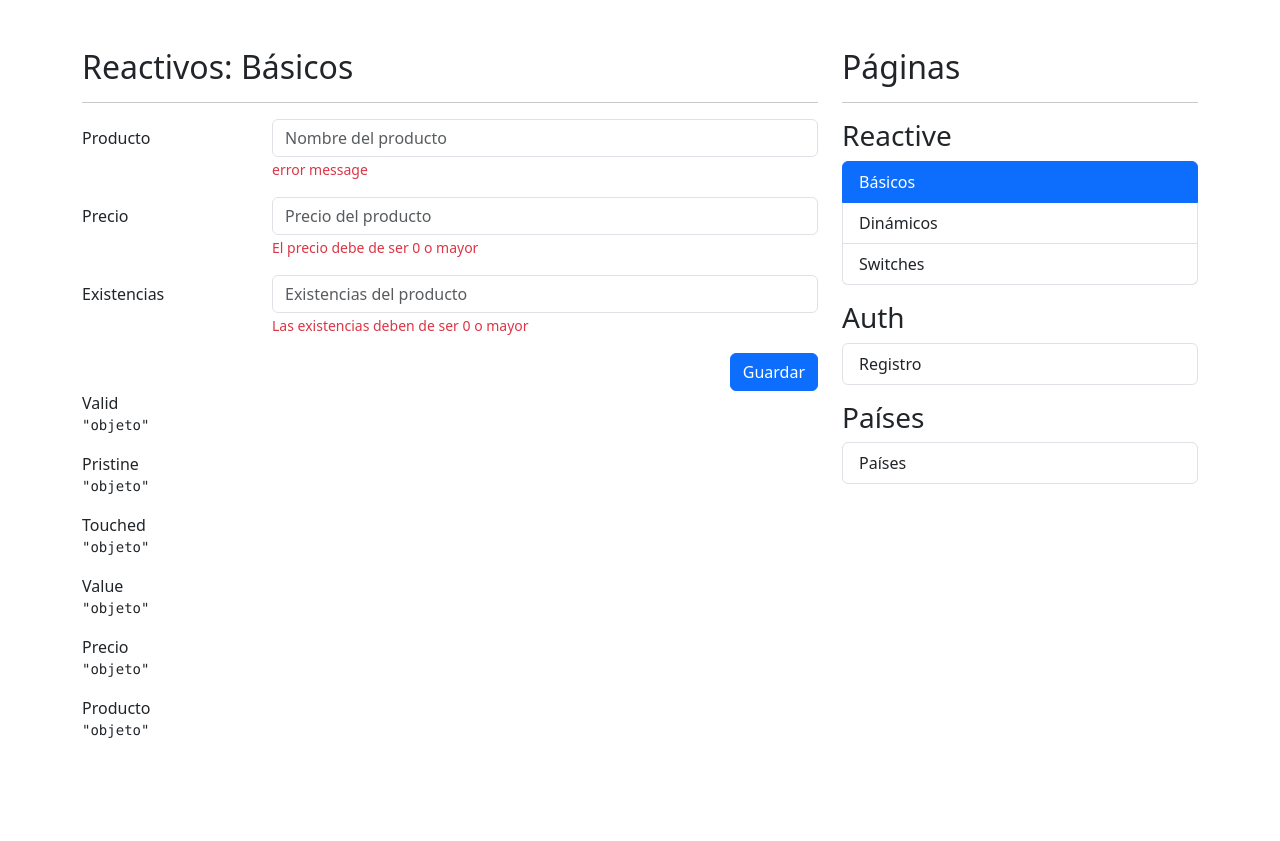
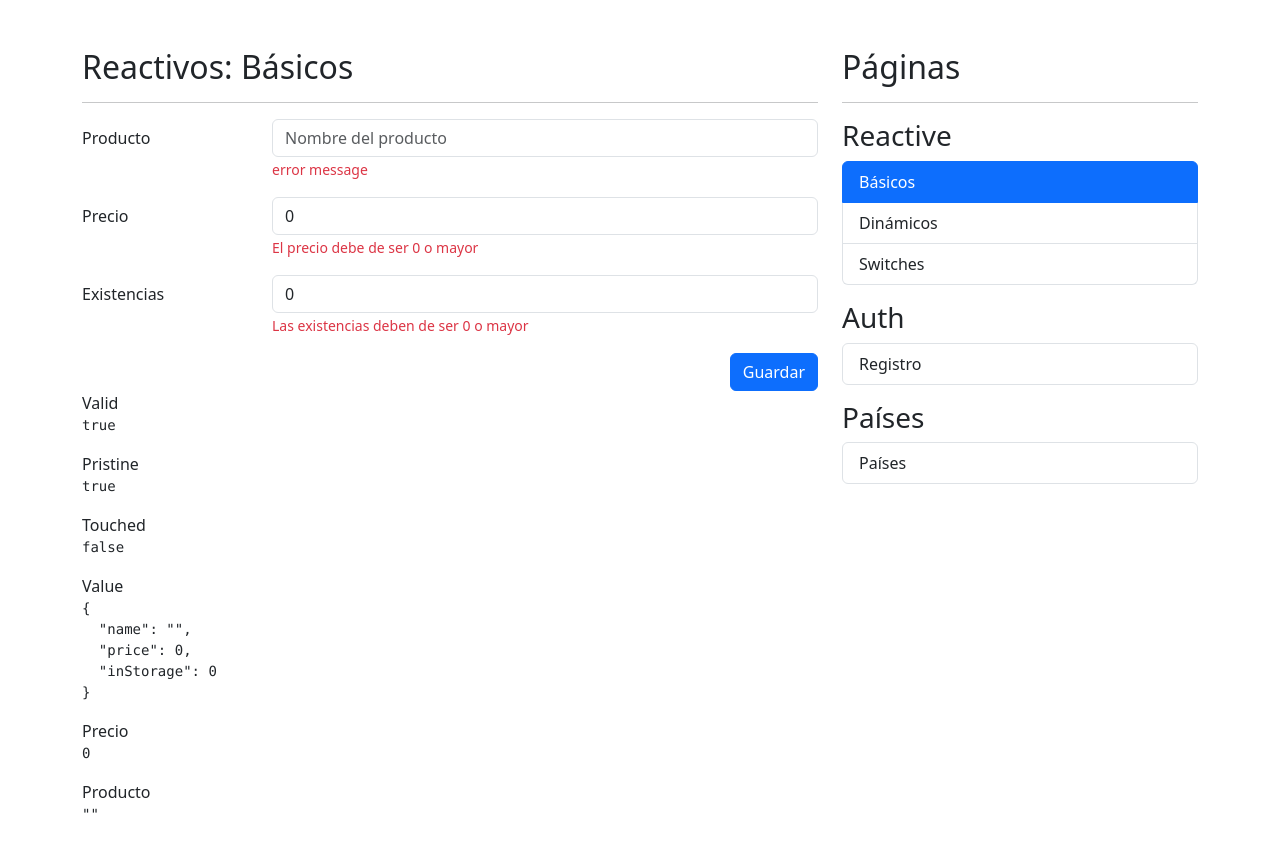
Before and after one commit to Ivanlopez-dev/reactive-forms-app, an Angular app: page /reactive/basic in a window 1280 px wide. Before the commit the page ends 800 px from the top, so only its background shows below. Built offline with nearby package versions, Linux system fonts and the light colour scheme.

Commit message:
add: ✨ reactive forms - form group & form control

```diff
--- a/src/app/reactive/pages/basic-page/basic-page.component.html
+++ b/src/app/reactive/pages/basic-page/basic-page.component.html
@@ -3,12 +3,17 @@
 
 <div class="row">
   <div class="col">
-    <form autocomplete="off">
+    <form autocomplete="off" [formGroup]="myForm">
       <!-- Campo de producto -->
       <div class="mb-3 row">
         <label class="col-sm-3 col-form-label">Producto</label>
         <div class="col-sm-9">
-          <input type="text" class="form-control" placeholder="Nombre del producto" />
+          <input
+            type="text"
+            class="form-control"
+            placeholder="Nombre del producto"
+            formControlName="name"
+          />
 
           <span class="form-text text-danger">
             <!-- Debe de ser de 3 letras -->
@@ -21,7 +26,12 @@
       <div class="mb-3 row">
         <label class="col-sm-3 col-form-label">Precio</label>
         <div class="col-sm-9">
-          <input type="number" class="form-control" placeholder="Precio del producto" />
+          <input
+            type="number"
+            class="form-control"
+            placeholder="Precio del producto"
+            formControlName="price"
+          />
           <span class="form-text text-danger"> El precio debe de ser 0 o mayor </span>
         </div>
       </div>
@@ -30,7 +40,12 @@
       <div class="mb-3 row">
         <label class="col-sm-3 col-form-label">Existencias</label>
         <div class="col-sm-9">
-          <input type="number" class="form-control" placeholder="Existencias del producto" />
+          <input
+            type="number"
+            class="form-control"
+            placeholder="Existencias del producto"
+            formControlName="inStorage"
+          />
 
           <span class="form-text text-danger"> Las existencias deben de ser 0 o mayor </span>
         </div>
@@ -48,21 +63,21 @@
 <div class="row">
   <div class="col">
     <span>Valid</span>
-    <pre>{{ 'objeto' | json }}</pre>
+    <pre>{{ myForm.valid | json }}</pre>
 
     <span>Pristine</span>
-    <pre>{{ 'objeto' | json }}</pre>
+    <pre>{{ myForm.pristine | json }}</pre>
 
     <span>Touched</span>
-    <pre>{{ 'objeto' | json }}</pre>
+    <pre>{{ myForm.touched | json }}</pre>
 
     <span>Value</span>
-    <pre>{{ 'objeto' | json }}</pre>
+    <pre>{{ myForm.value | json }}</pre>
 
     <span>Precio</span>
-    <pre>{{ 'objeto' | json }}</pre>
+    <pre>{{ myForm.controls.price.value | json }}</pre>
 
     <span>Producto</span>
-    <pre>{{ 'objeto' | json }}</pre>
+    <pre>{{ myForm.controls.name.value | json }}</pre>
   </div>
 </div>
--- a/src/app/reactive/pages/basic-page/basic-page.component.ts
+++ b/src/app/reactive/pages/basic-page/basic-page.component.ts
@@ -1,9 +1,16 @@
 import { Component } from '@angular/core';
 import { JsonPipe } from '@angular/common';
+import { FormControl, FormGroup, ReactiveFormsModule } from '@angular/forms';
 
 @Component({
   selector: 'app-basic-page',
-  imports: [JsonPipe],
+  imports: [JsonPipe, ReactiveFormsModule],
   templateUrl: './basic-page.component.html',
 })
-export class BasicPageComponent { }
+export class BasicPageComponent {
+  myForm = new FormGroup({
+    name: new FormControl(''),
+    price: new FormControl(0),
+    inStorage: new FormControl(0),
+  });
+}
```
